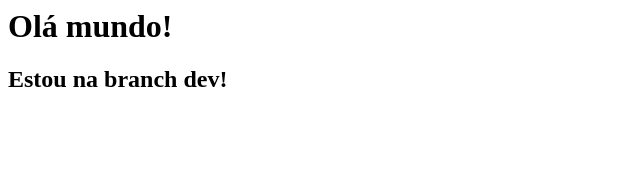
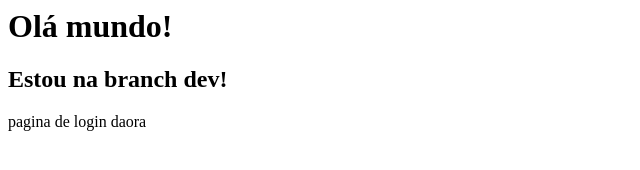
Before and after one commit to herickvinicius/megatest, a plain HTML site: page frontend/index.html in a window 1280 px wide. Shown: the whole page, without its empty margins (0-640 px from the left). Drawn offline with Linux system fonts and the light colour scheme.

Commit message:
new: cria a pagina de login.

```diff
--- a/frontend/index.html
+++ b/frontend/index.html
@@ -1,4 +1,5 @@
 <html>
 	<h1>Olá mundo!</h1>
 	<h2>Estou na branch dev!</h2>
+	pagina de login daora
 </html>
```
